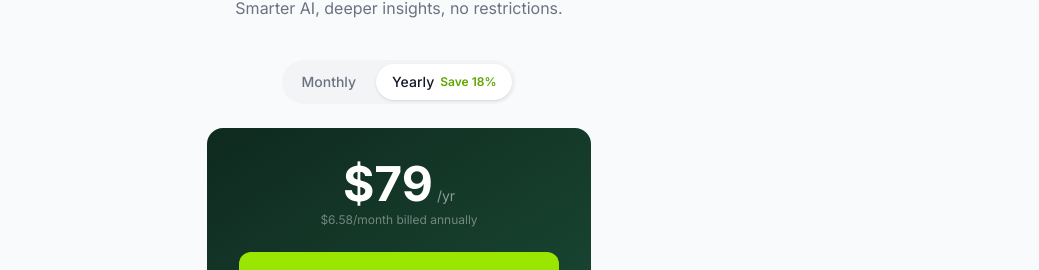
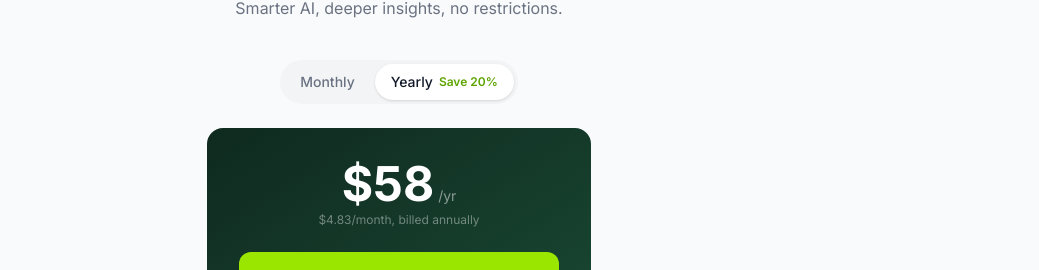
Before and after one commit to Ossy-em/stride, a Next.js app: page /premium in a window 1280 px wide. Both pictures are taken after a click on the button "Yearly". Shown: the part 217-487 px from the top of the page, without its empty margins (241-1280 px from the left). Built offline with nearby package versions, Linux system fonts and the light colour scheme; no server answers.

Commit message:
Updated Pricing Figure

```diff
--- a/app/premium/page.tsx
+++ b/app/premium/page.tsx
@@ -63,10 +63,10 @@ export default function PremiumPage() {
     }
   };
 
-  const monthlyPrice = 8;
-  const yearlyPrice = 79;
+  const monthlyPrice = 6;
+  const yearlyPrice = 58;
   const currentPrice = billing === 'monthly' ? monthlyPrice : yearlyPrice;
-  const savings = billing === 'yearly' ? Math.round(((monthlyPrice * 12 - yearlyPrice) / (monthlyPrice * 12)) * 100) : 0;
+  const savings = billing === 'yearly' ? 20 : 0;
 
   const isPremium = currentPlan === 'premium';
 
@@ -194,7 +194,7 @@ export default function PremiumPage() {
                 </div>
                 {billing === 'yearly' && (
                   <p className="text-white/40 text-xs mb-6">
-                    $6.58/month billed annually
+                    $4.83/month, billed annually
                   </p>
                 )}
                 {billing === 'monthly' && <div className="mb-6" />}
```
